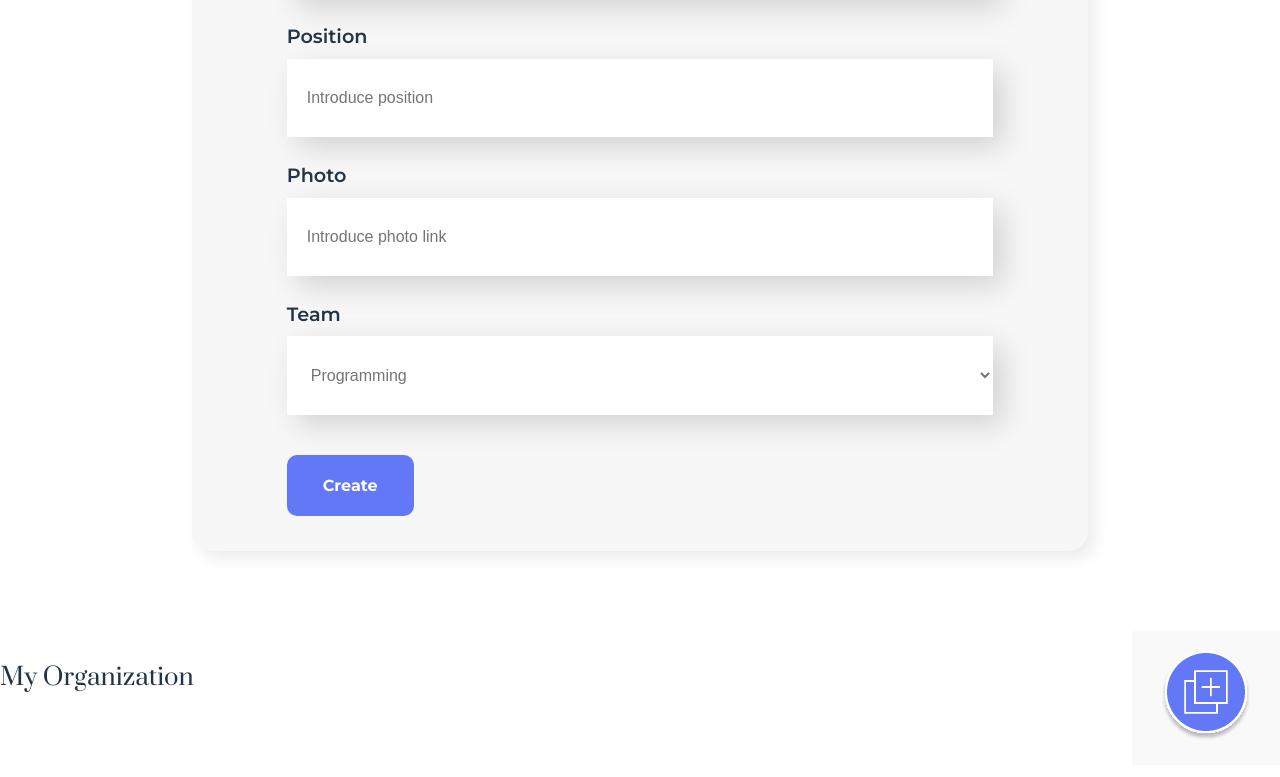
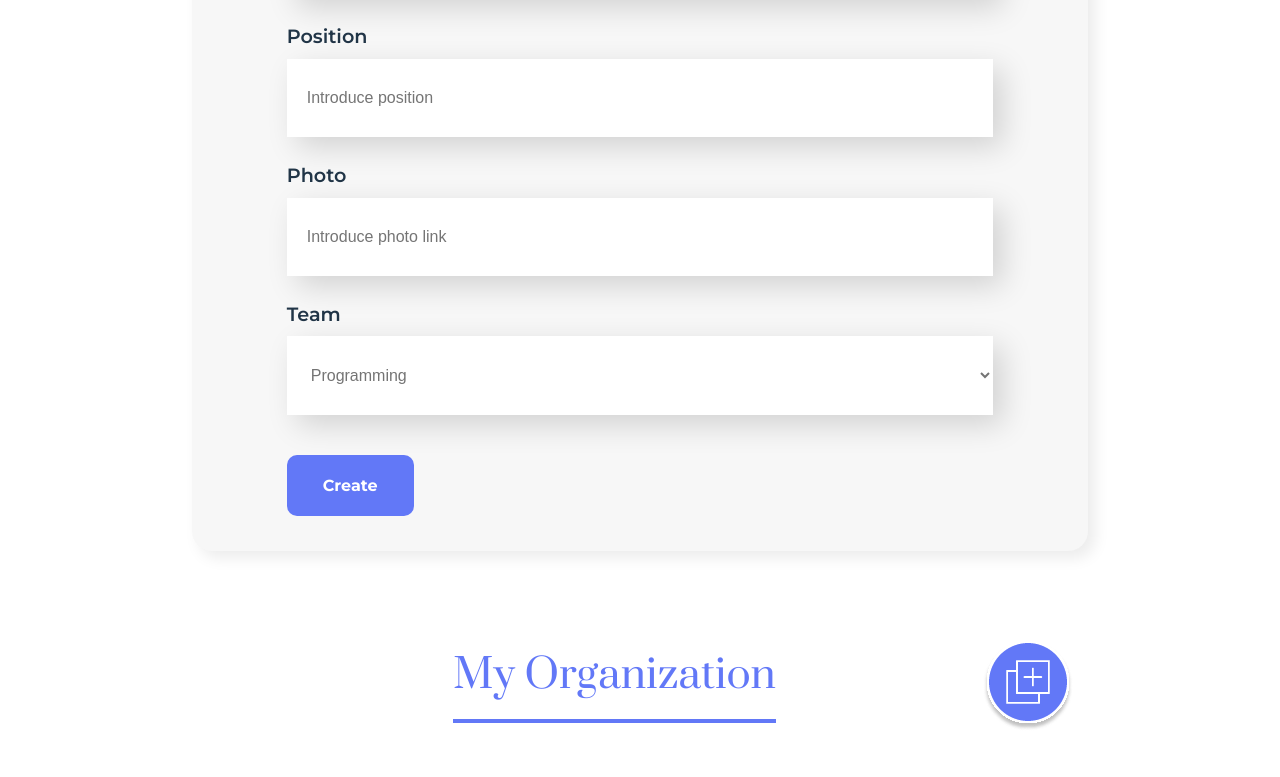
Before and after one commit to AbrahamOliden/react-org, a React (Vite) app: page / in a window 1280 px wide. Shown: the part 821-1598 px from the top of the page. Built offline with nearby package versions, Linux system fonts and the light colour scheme.

Commit message:
style title and collapse button

```diff
--- a/src/components/my-org/my-org.css
+++ b/src/components/my-org/my-org.css
@@ -1,13 +1,34 @@
+.org {
+    display: flex;
+    flex-flow: column nowrap;
+    margin: 80px 0;
+}
+
 .org__header {
     display: flex;
     flex-flow: row nowrap;
-    justify-content: space-between;
+    justify-content: space-evenly;
+    align-items: center;
+    width: 80%;
+    align-self: flex-end;
 }
 
 .org__header__title {
+    min-width: fit-content;
+    font-size: 2.5rem;
+    font-weight: 400;
+    color: var(--main-color);
+    padding: 14px 0;
+    border-bottom: 4px solid var(--main-color);
     align-self: center;
 }
 
 .org__header__button {
-    align-self: flex-end;
+    max-width: fit-content;
+    max-height: fit-content;
+    padding: 0;
+    background-color: #FFFFFF;
+    position: relative;
+    align-self: flex-start;
+    outline-color: var(--main-color);
 }
--- a/src/components/my-org/my-org.jsx
+++ b/src/components/my-org/my-org.jsx
@@ -7,7 +7,7 @@ function MyOrg() {
             <div role='none' className='org__header' >
                 <h2 className='org__header__title title'>My Organization</h2>
                 <button className='org__header__button'>
-                    <img src={Collapse} ></img>
+                    <img src={Collapse} alt='Collapse/Expand icon' ></img>
                 </button>
             </div>
 
```
